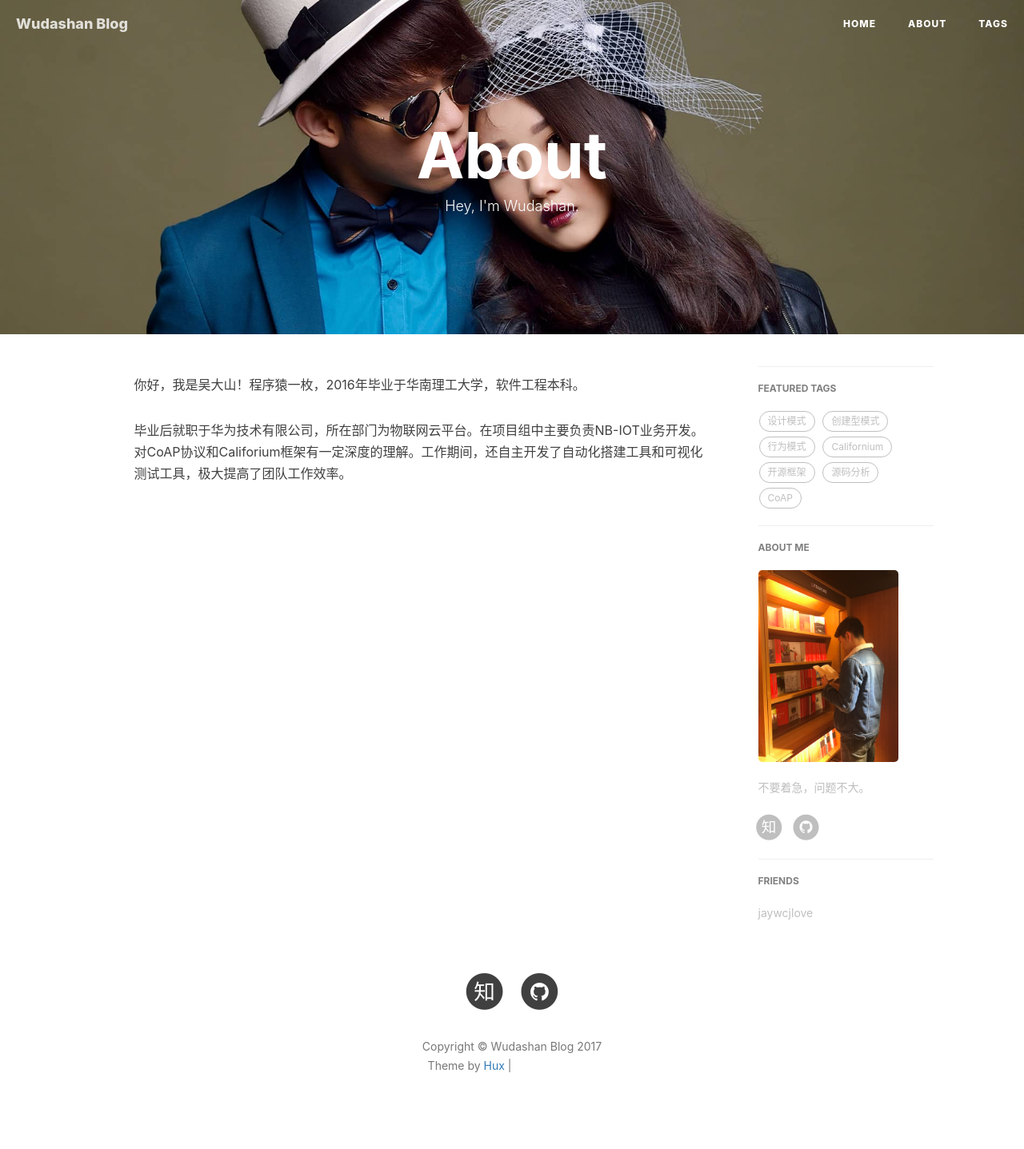
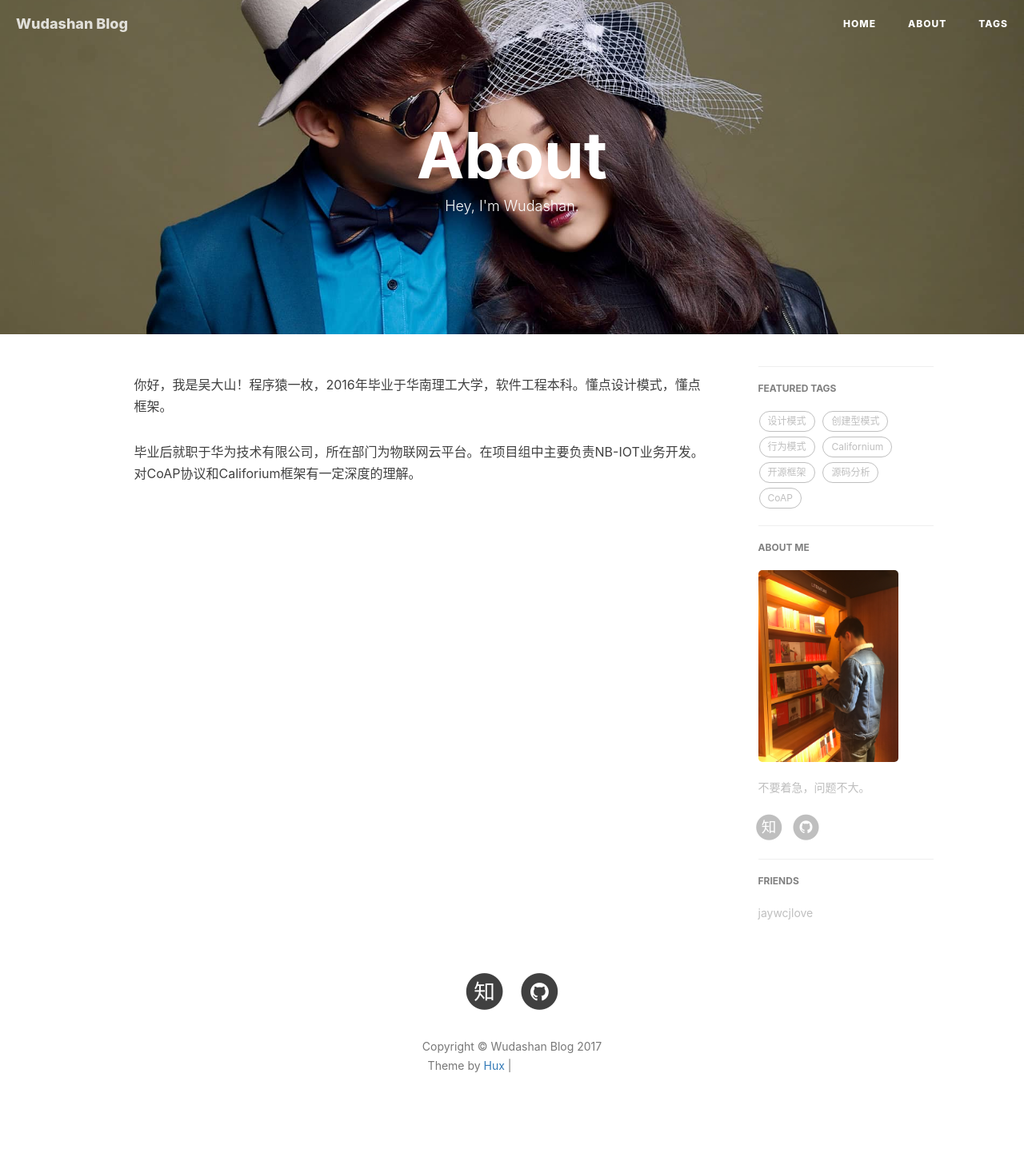
Before and after one commit to wudashan/wudashan.github.io, a Jekyll site: the page built from about.html, in a window 1280 px wide. Shown: the whole page at 80% size. Built offline with Jekyll 4.4.1, drawn with Linux system fonts in a browser that asks for light colours; nearby versions of some CDN libraries; comment, search, counter and statistics services are not loaded; grey boxes are pictures that could not be loaded.

Commit message:
更新自我介绍

```diff
--- a/about.html
+++ b/about.html
@@ -10,8 +10,8 @@ header-img: "img/about-bg.jpg"
 <div class="zh post-container">
 
     <!--copied from markdown -->
-    <p>你好，我是吴大山！程序猿一枚，2016年毕业于华南理工大学，软件工程本科。</p>
-    <p>毕业后就职于华为技术有限公司，所在部门为物联网云平台。在项目组中主要负责NB-IOT业务开发。对CoAP协议和Califorium框架有一定深度的理解。工作期间，还自主开发了自动化搭建工具和可视化测试工具，极大提高了团队工作效率。</p>
+    <p>你好，我是吴大山！程序猿一枚，2016年毕业于华南理工大学，软件工程本科。懂点设计模式，懂点框架。</p>
+    <p>毕业后就职于华为技术有限公司，所在部门为物联网云平台。在项目组中主要负责NB-IOT业务开发。对CoAP协议和Califorium框架有一定深度的理解。</p>
 
 
 
```
